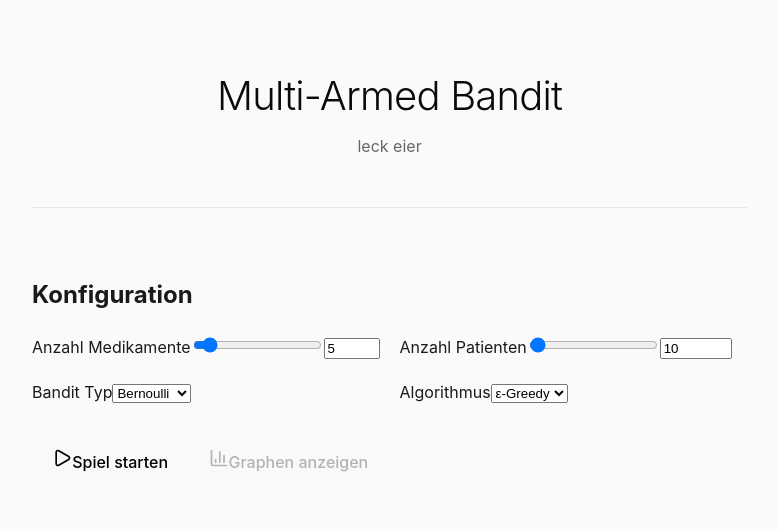
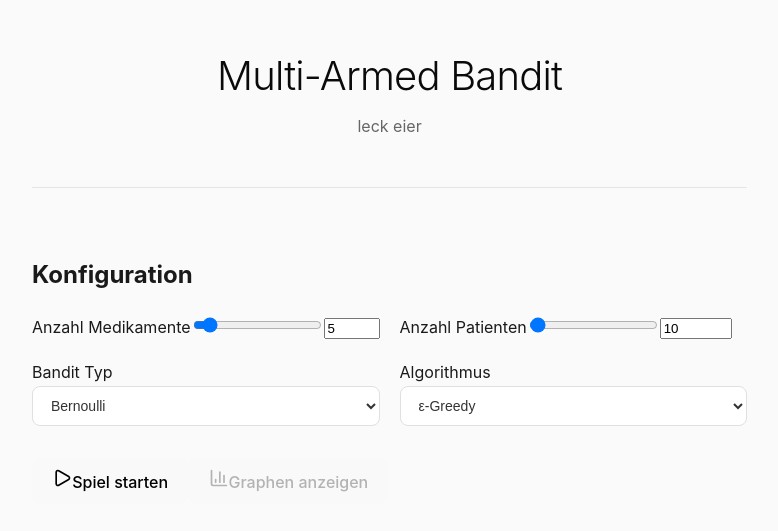
Before and after one commit to winnemo/BanditTool, a React (Vite) app in the folder banditTool/: page / in a window 1280 px wide. Shown: the part 111-642 px from the top of the page, without its empty margins (0-778 px from the left). Built offline with nearby package versions, Linux system fonts and the light colour scheme.

Commit message:
doku + Unit Test configuration

```diff
--- a/banditTool/src/components/configuration.css
+++ b/banditTool/src/components/configuration.css
@@ -28,6 +28,7 @@
     background: white;
     cursor: pointer;
     transition: all 0.2s ease;
+    color: #333;
 }
 
 .config-select:hover {
--- a/banditTool/src/components/configuration.tsx
+++ b/banditTool/src/components/configuration.tsx
@@ -1,10 +1,7 @@
 import React from 'react';
+// Die Icons werden aktuell nicht verwendet, können aber drin bleiben
 import { Settings, Pill, Users, Brain } from 'lucide-react';
 import "./configuration.css";
-
-// Konfigurationsmöglichkeiten anzeigen und an übergeordnete Komponenete weitergeben
-// 4 Parameter können eingestellt werden: Anzahl Medikamente, Anzahl Patienten, Bandit Typ, Algorithmus
-//läuft on change
 
 const ConfigurationPanel = ({ config, setConfig }) => {
     return (
@@ -15,10 +12,12 @@ const ConfigurationPanel = ({ config, setConfig }) => {
 
             <div className="config-grid">
                 <div>
-                    <label className="config-item label">
+                    {/* htmlFor und id hinzugefügt */}
+                    <label htmlFor="numDrugs-number" className="config-item label">
                         Anzahl Medikamente
                     </label>
                     <input
+                        id="numDrugs-range"
                         type="range"
                         min="1"
                         max="50"
@@ -26,9 +25,10 @@ const ConfigurationPanel = ({ config, setConfig }) => {
                         onChange={(e) =>
                             setConfig({...config, numDrugs: parseInt(e.target.value, 10)})
                         }
-                        className=""
+                        aria-labelledby="numDrugs-number" // Hilft Screenreadern
                     />
                     <input
+                        id="numDrugs-number"
                         type="number"
                         min="1"
                         max="50"
@@ -36,15 +36,16 @@ const ConfigurationPanel = ({ config, setConfig }) => {
                         onChange={(e) =>
                             setConfig({...config, numDrugs: parseInt(e.target.value, 10)})
                         }
-                        className=""
                     />
                 </div>
 
                 <div>
-                    <label className="">
+                    {/* htmlFor und id hinzugefügt */}
+                    <label htmlFor="numPatients-number" className="">
                         Anzahl Patienten
                     </label>
                     <input
+                        id="numPatients-range"
                         type="range"
                         min="1"
                         max="1000"
@@ -52,9 +53,10 @@ const ConfigurationPanel = ({ config, setConfig }) => {
                         onChange={(e) =>
                             setConfig({...config, numPatients: parseInt(e.target.value, 10)})
                         }
-                        className=""
+                        aria-labelledby="numPatients-number" // Hilft Screenreadern
                     />
                     <input
+                        id="numPatients-number"
                         type="number"
                         min="1"
                         max="1000"
@@ -64,11 +66,13 @@ const ConfigurationPanel = ({ config, setConfig }) => {
                 </div>
 
                 <div>
-                    <label className="">Bandit Typ</label>
+                    {/* htmlFor und id hinzugefügt */}
+                    <label htmlFor="banditType" className="">Bandit Typ</label>
                     <select
+                        id="banditType"
                         value={config.banditType}
                         onChange={(e) => setConfig({...config, banditType: e.target.value})}
-                        className=""
+                        className="config-select" // CSS-Klasse hinzugefügt
                     >
                         <option value="bernoulli">Bernoulli</option>
                         <option value="gaussian">Gaussian</option>
@@ -76,13 +80,15 @@ const ConfigurationPanel = ({ config, setConfig }) => {
                 </div>
 
                 <div>
-                    <label className="">
+                    {/* htmlFor und id hinzugefügt */}
+                    <label htmlFor="algorithm" className="">
                         Algorithmus
                     </label>
                     <select
+                        id="algorithm"
                         value={config.algorithm}
                         onChange={(e) => setConfig({...config, algorithm: e.target.value})}
-                        className=""
+                        className="config-select" // CSS-Klasse hinzugefügt
                     >
                         <option value="greedy">Greedy</option>
                         <option value="epsilon-greedy">ε-Greedy</option>
```
